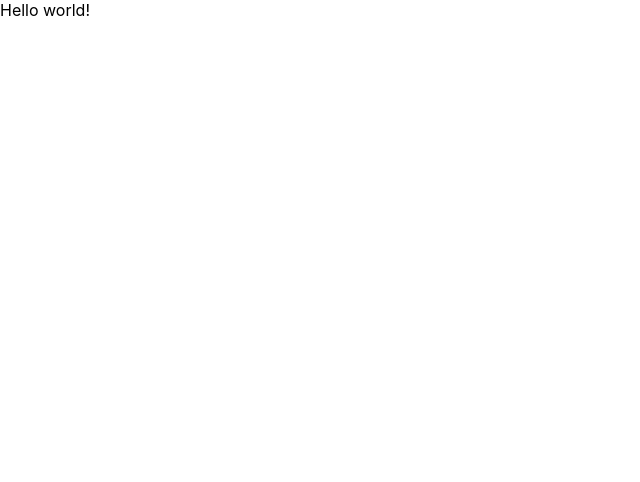
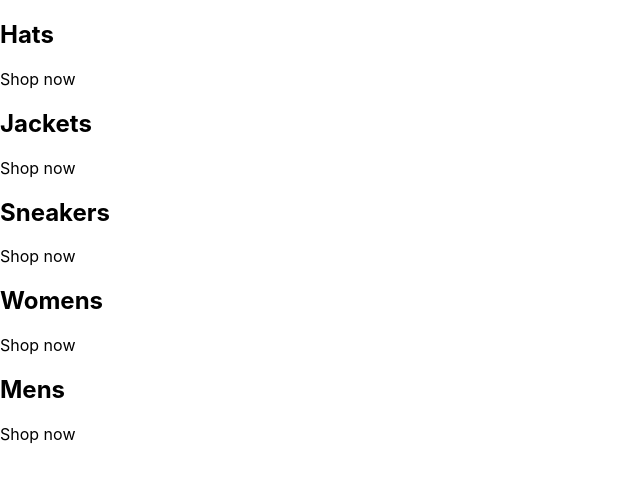
Before and after one commit to DarshanVaishya/apex-store, a React (Create React App) app: page / in a window 1280 px wide. Shown: the top 482 px of the page, without its empty margins (0-640 px from the left). Built offline with nearby package versions, Linux system fonts and the light colour scheme.

Commit message:
Styke: Created category structure

```diff
--- a/src/App.js
+++ b/src/App.js
@@ -1,7 +1,38 @@
 function App() {
+	const categories = [
+		{
+			id: 1,
+			title: "Hats",
+		},
+		{
+			id: 2,
+			title: "Jackets",
+		},
+		{
+			id: 3,
+			title: "Sneakers",
+		},
+		{
+			id: 4,
+			title: "Womens",
+		},
+		{
+			id: 5,
+			title: "Mens",
+		},
+	];
+
 	return (
-		<div>
-			<div>Hello world!</div>
+		<div className="categories-container">
+			{categories.map((category) => (
+				<div key={category.id} className="category-container">
+					<div className="background-image" />
+					<div className="category-body-container">
+						<h2>{category.title}</h2>
+						<p>Shop now</p>
+					</div>
+				</div>
+			))}
 		</div>
 	);
 }
```
